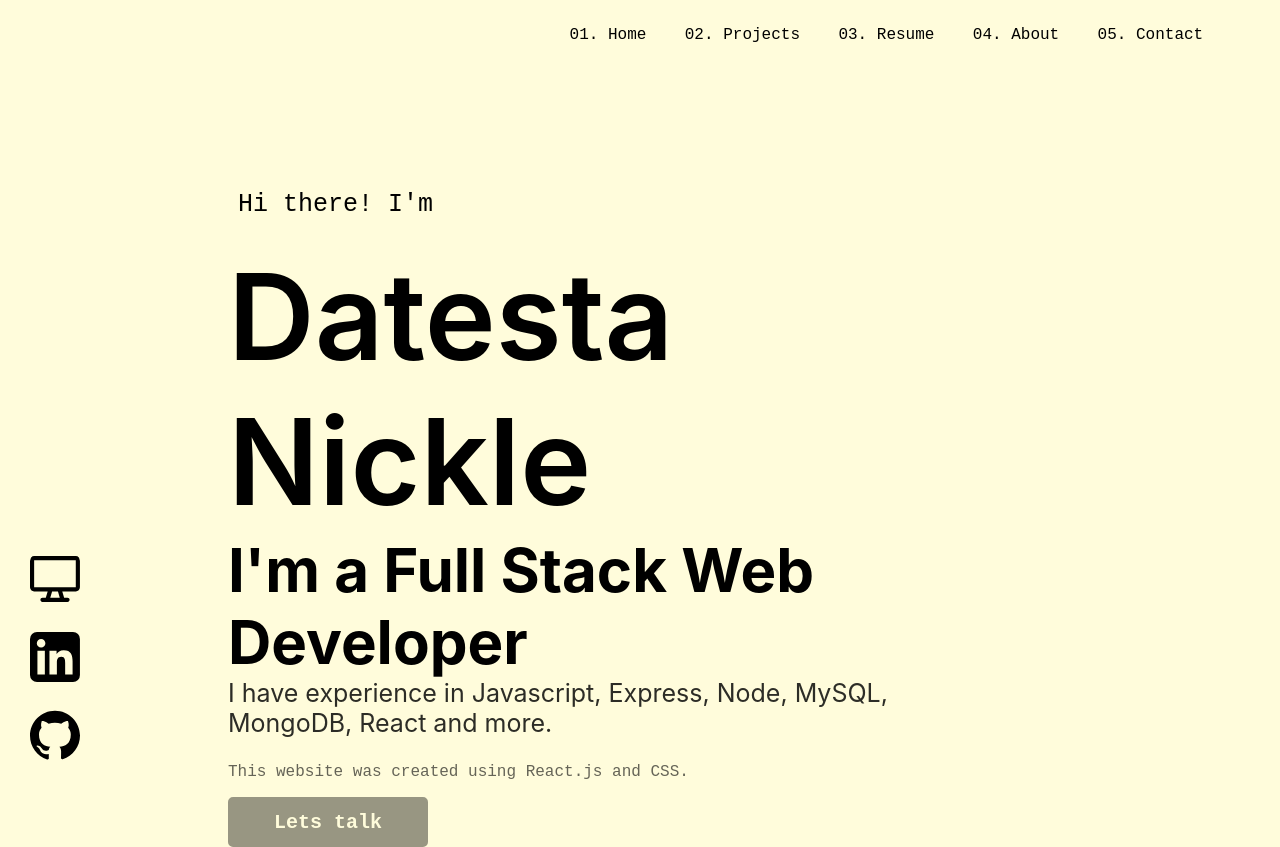
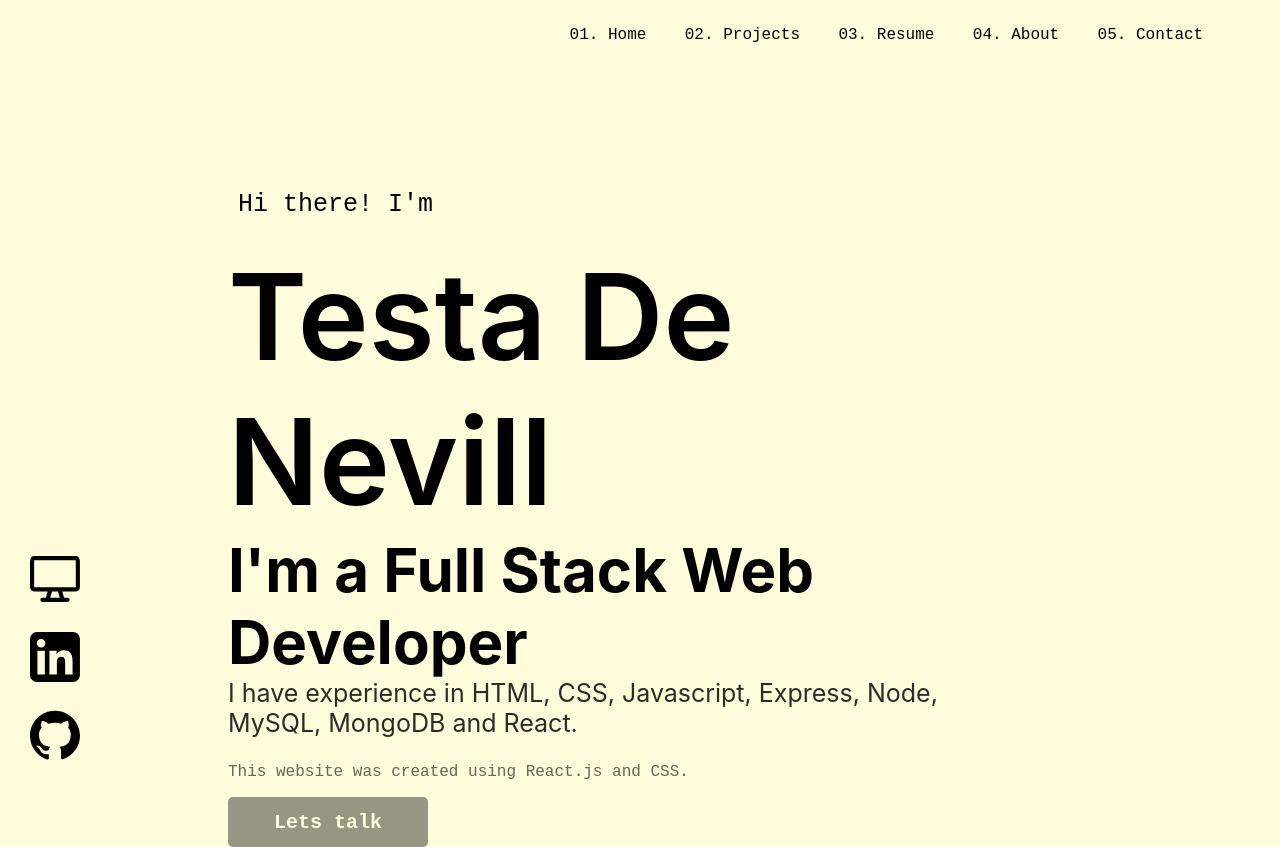
Before and after one commit to TestadeNevill/tDNReactPortfolio, a React (Create React App) app: page / in a window 1280 px wide. Built offline with nearby package versions, Linux system fonts and the light colour scheme.

Commit message:
edit home page

```diff
--- a/src/App.js
+++ b/src/App.js
@@ -4,7 +4,7 @@ import './App.css';
 import AboutContainer from './containers/AboutContainer'
 import HomeContainer from './containers/HomeContainer'
 import ProjectsContainer from './containers/ProjectsContainer'
-import ResumeContainer from './containers/ResumeContainer'
+// import ResumeContainer from './containers/ResumeContainer'
 import Contact from './containers/ContactContainer'
 import NotFound from './components/NotFound'
 import github from './media/github-icon (1).svg'
@@ -34,7 +34,7 @@ class App extends React.Component {
 
   renderProjectsContainer = () => <ProjectsContainer forceUpdate={this.state.forceUpdate} handleForceUpdateFalse={this.handleForceUpdateFalse} />
   renderAboutContainer = () => <AboutContainer forceUpdate={this.state.forceUpdate} handleForceUpdateFalse={this.handleForceUpdateFalse} />
-  renderResumeContainer = () => <ResumeContainer forceUpdate={this.state.forceUpdate} handleForceUpdateFalse={this.handleForceUpdateFalse} />
+  // renderResumeContainer = () => <ResumeContainer forceUpdate={this.state.forceUpdate} handleForceUpdateFalse={this.handleForceUpdateFalse} />
 
   render() {
 
--- a/src/components/Home.js
+++ b/src/components/Home.js
@@ -8,11 +8,11 @@ function Home() {
 
         <div id="home-div">
             <p className="p one-second-animation" id="hi-there" >Hi there! I'm</p>
-            <h1 className="h1 three-second-animation" >Datesta Nickle </h1>
+            <h1 className="h1 three-second-animation" >Testa De Nevill </h1>
             {/* <h1 className="h2 three-second-animation" >Testa de Nevill</h1> */}
             <h2 className="h2 five-second-animation" >I'm a Full Stack Web Developer</h2>
             <Link to='/resume' exact className="p seven-second-animation" id="intro" >
-                <p className="p seven-second-animation" id="intro" >I have experience in Javascript, Express, Node, MySQL, MongoDB, React and more.</p>
+                <p className="p seven-second-animation" id="intro" >I have experience in HTML, CSS, Javascript, Express, Node, MySQL, MongoDB and React.</p>
             </Link>
             <p className="nine-second-animation">This website was created using React.js and CSS.</p>
             <a href={`mailto:dnickle.cet@gmail.com`} className="ten-second-animation" >
```
